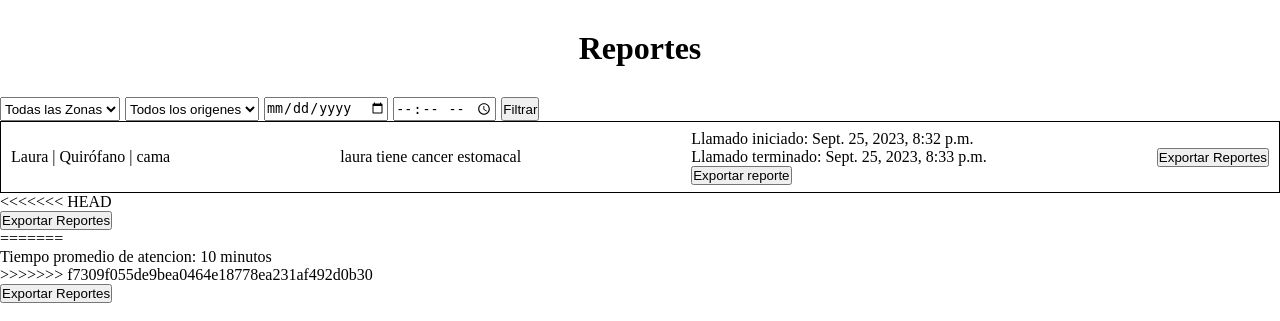
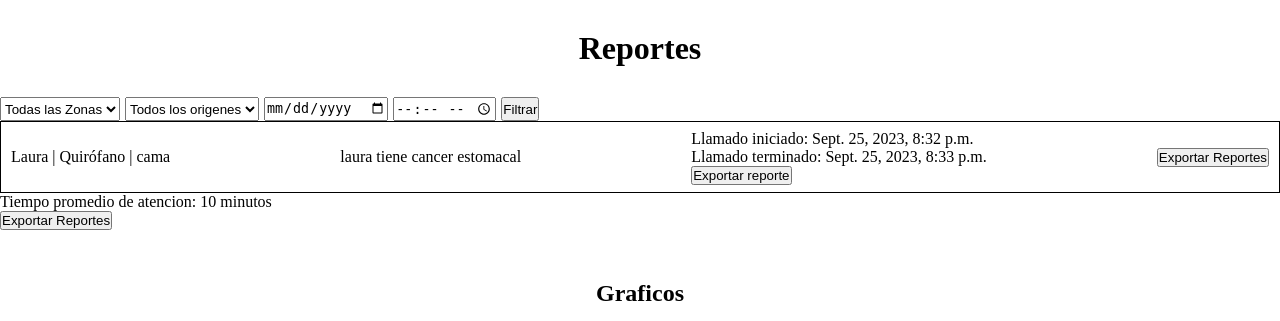
Before and after one commit to Facunare/OlimpiadasDjango, a Django app: template OlimpiadasDjango/administracion/templates/reportes.html in a window 1280 px wide. Shown: the part 66-387 px from the top of the page. Run offline with Django 4.2, Linux system fonts and the light colour scheme; data comes from the database, SQL or seed files in the repository; the template is opened without the code that fills it: values that come from a table or form of the project are taken from there, most other values are stand-ins (such as "Sample title", 1, 10 or a date in 2020); parts of the project's set-up code (start-up, migrations or seed data) failed here and were passed over.

Commit message:
Update reportes.html

```diff
--- a/OlimpiadasDjango/administracion/templates/reportes.html
+++ b/OlimpiadasDjango/administracion/templates/reportes.html
@@ -48,11 +48,7 @@
                     <a href="{% url 'exportarIdReportes' reporte.id %}"><button>Exportar Reportes</button></a>
                 </div>
             {% endfor %}
-<<<<<<< HEAD
-            <a href="{% url 'exportarReportes' %}"><button>Exportar Reportes</button></a>
-=======
             <p>Tiempo promedio de atencion: {{tiempo_promedio}} minutos</p>
->>>>>>> f7309f055de9bea0464e18778ea231af492d0b30
         {% else %}
                 <p>No se ha encontrado ningun reporte</p>
         {% endif %}
```
